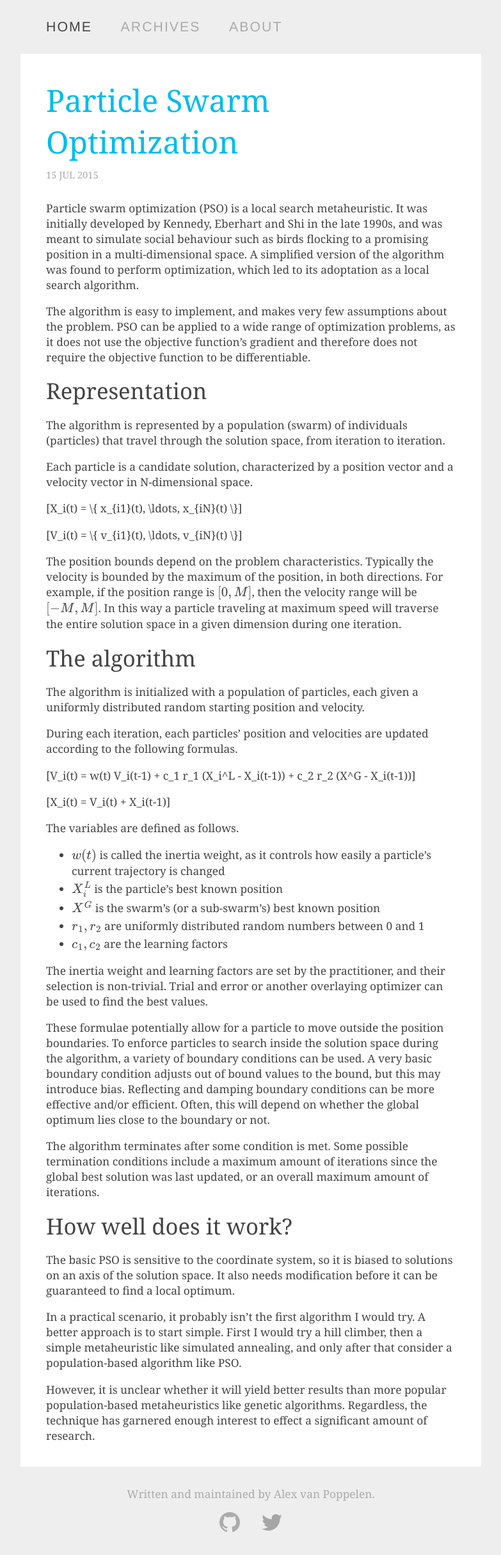
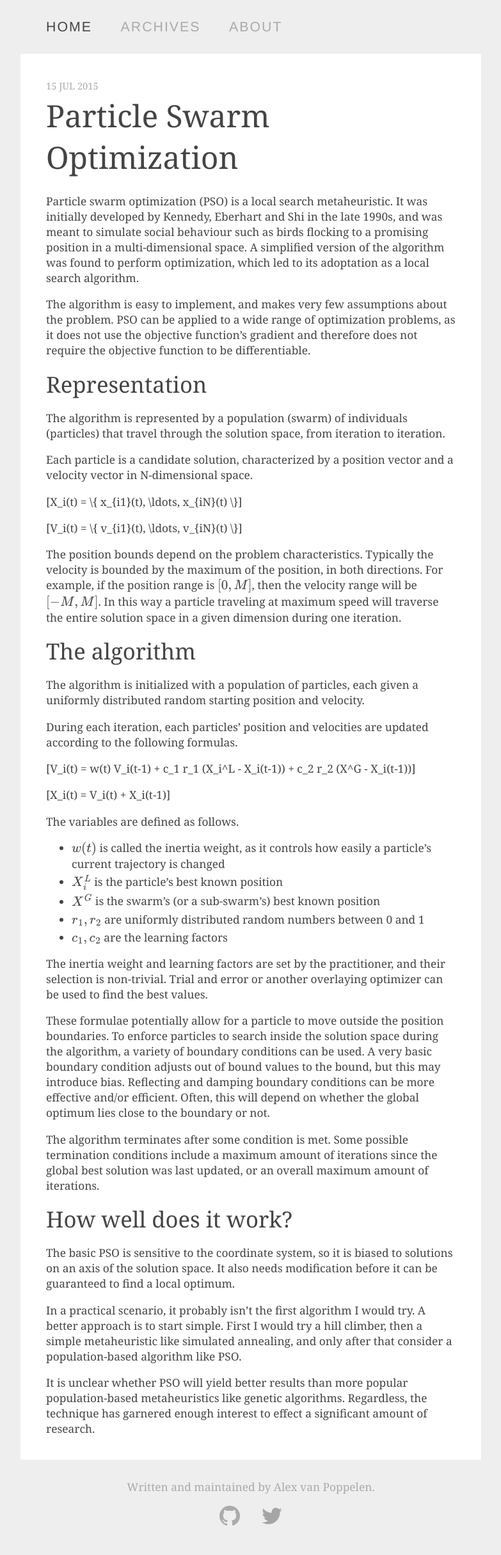
Before and after one commit to avanpo/avanpo.github.io, a Jekyll site: the page built from index.md, in a window 1280 px wide. Shown: the whole page at 64% size, without its empty margins (248-1031 px from the left). Built offline with Jekyll 4.4.1, drawn with Linux system fonts in a browser that asks for light colours; Markdown is read by kramdown in place of the engine named in the settings; formulas are drawn with MathJax 3.

Commit message:
various fixes

```diff
--- a/_layouts/post.html
+++ b/_layouts/post.html
@@ -2,8 +2,8 @@
 
 <div class="content">
 
+<p class="date">{{ page.date | date_to_string }}</p>
 <h1>{{ page.title }}</h1>
-<p class="date">{{ page.date | date_to_string }}</p>
 
 {{ content }}
 </div>
--- a/_posts/2015-07-15-particle-swarm-optimization.md
+++ b/_posts/2015-07-15-particle-swarm-optimization.md
@@ -49,4 +49,4 @@ The basic PSO is sensitive to the coordinate system, so it is biased to solution
 
 In a practical scenario, it probably isn't the first algorithm I would try. A better approach is to start simple. First I would try a hill climber, then a simple metaheuristic like simulated annealing, and only after that consider a population-based algorithm like PSO.
 
-However, it is unclear whether it will yield better results than more popular population-based metaheuristics like genetic algorithms. Regardless, the technique has garnered enough interest to effect a significant amount of research.
+It is unclear whether PSO will yield better results than more popular population-based metaheuristics like genetic algorithms. Regardless, the technique has garnered enough interest to effect a significant amount of research.
--- a/css/default.css
+++ b/css/default.css
@@ -45,6 +45,17 @@ a:link, a:visited {
 a:hover {
   color: #fff;
   background-color: #0be;
+}
+
+div.content h1 a:link, div.content h1 a:visited {
+  margin: 0;
+  padding: 0;
+  color: #444;
+}
+
+div.content h1 a:hover {
+  color: #fff;
+  background-color: #444;
 }
 
 /* header */
@@ -135,21 +146,26 @@ div.content {
   background: #fff;
 }
 
+div.content p.date {
+  margin: 0 0 4px 0;
+  font-size: 11pt;
+  text-transform: uppercase;
+  color: #aaa;
+}
+
 div.content h1 {
   margin: 0 0 0.5em 0;
   font-size: 36pt;
 }
 
-div.content p.date {
-  margin: -1em 0 2em 0;
-  font-size: 11pt;
-  text-transform: uppercase;
-  color: #aaa;
-}
-
 div.content h2 {
   margin: 0 0 0.5em 0;
   font-size: 26pt;
+}
+
+div.content h3 {
+  margin: 0 0 0.5em 0;
+  font-size: 16pt;
 }
 
 div.content p, div.content ul, div.content ol {
--- a/index.md
+++ b/index.md
@@ -4,8 +4,8 @@ home: active
 ---
 
 {% for post in site.posts limit:1 %}
+<p class="date">{{ post.date | date_to_string }}</p>
 <h1><a href="{{ post.url }}">{{ post.title }}</a></h1>
-<p class="date">{{ post.date | date_to_string }}</p>
 
 {{ post.content }}
 {% endfor %}
```
